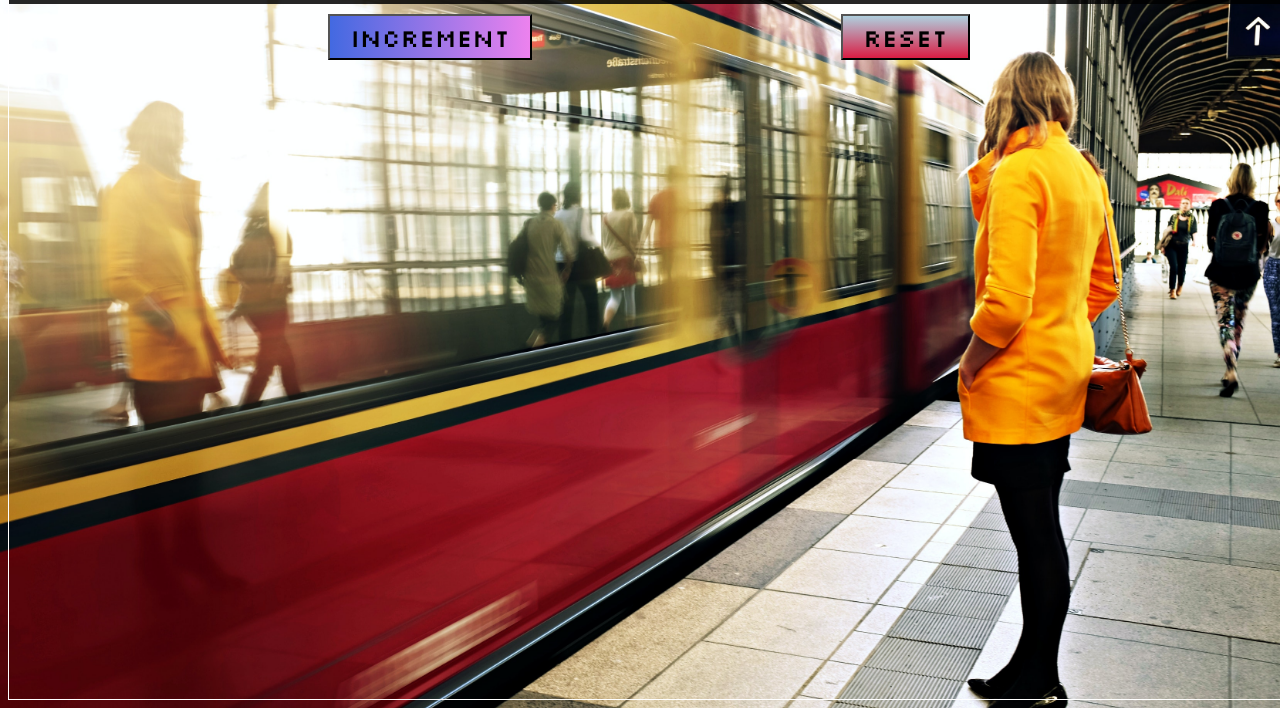
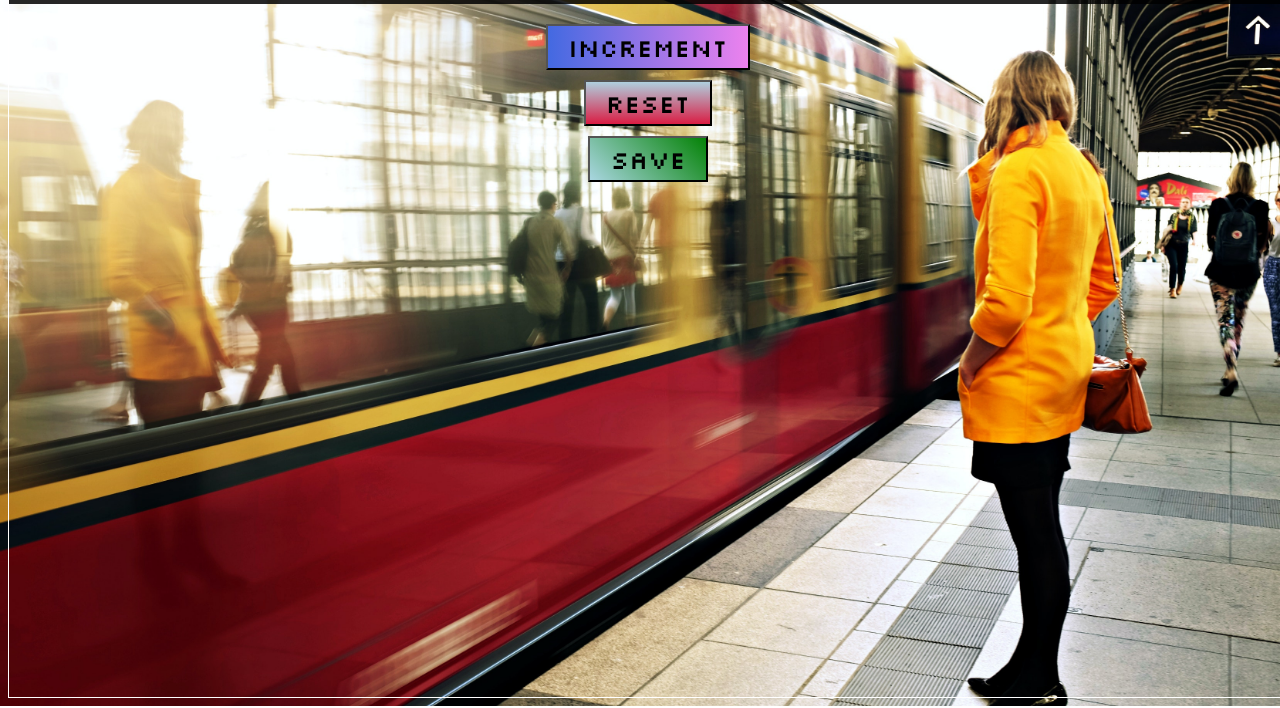
Before and after one commit to LukCen/js_practice_simpleCounter, a plain HTML site: page index.html in a window 1280 px wide. Shown: the part 110-818 px from the top of the page. Drawn offline with Linux system fonts and the light colour scheme.

Commit message:
save button added = only logs current value to console now, will be changed later

```diff
--- a/css/style.css
+++ b/css/style.css
@@ -1,4 +1,4 @@
-html {
+* {
   font-size: 10px;
   box-sizing: border-box;
 }
@@ -27,20 +27,22 @@ h1, h2 {
 
 .btn-cnt {
   display: flex;
+  flex-direction: column;
   justify-content: space-evenly;
-  align-content: center;
-  margin: 10px;
+  align-items: center;
+  margin: 20px;
+
 }
 
 .btn-wrapper, .reset-wrapper {
   display: flex;
   width: inherit;
   height: 100%;
-  display: relative;
   background-image: linear-gradient(90deg, royalblue, violet);
   z-index: 99;
+  margin-bottom: 10px;
 }
-.btn-wrapper:active, .reset-wrapper:active {
+.btn-wrapper:active, .reset-wrapper:active, .save-wrapper:active {
   transition: 0.5s 0s ease-in-out;
   transform: scale(0.8);
 }
@@ -56,7 +58,7 @@ h1, h2 {
   background-color: rgba(0, 0, 0, 0.3);
 }
 
-#increment-btn, #reset {
+#increment-btn, #reset, #save {
   display: flex;
   z-index: 1;
   font-size: 2.5rem;
@@ -64,7 +66,15 @@ h1, h2 {
   padding: 5px 20px 5px 20px;
   background-color: transparent;
 }
-#increment-btn:hover, #reset:hover {
+
+.save-wrapper {
+  background-image: linear-gradient(45deg, lightblue, green);
+}
+#save {
+  background-color: transparent;
+}
+
+#increment-btn:hover, #reset:hover, #save:hover {
   background-color: rgba(0, 0, 0, 0.3);
 }
 
--- a/index.html
+++ b/index.html
@@ -22,7 +22,9 @@
         <div class="reset-wrapper">
             <button id="reset">RESET</button>
         </div>
-
+        <div class="save-wrapper">
+            <button id="save">SAVE</button>
+        </div>
     </div>
 
     <script src="js/script.js"></script>
--- a/js/script.js
+++ b/js/script.js
@@ -6,6 +6,7 @@
 let btn = document.getElementById('increment-btn');
 let reset = document.getElementById('reset');
 let count = document.getElementById('count-el');
+let save = document.getElementById('save')
 
 
 
@@ -16,3 +17,14 @@ btn.addEventListener('click', () =>{
 reset.addEventListener('click', () =>{
     count.innerHTML = 0;
 });
+
+save.addEventListener('click', () => {
+    console.log(count.innerHTML);
+})
+
+
+const greeting = 'Hello! My name is '
+const myName = 'Łukasz Cena.'
+const myGreeting = greeting + myName;
+
+console.log(myGreeting)
```
